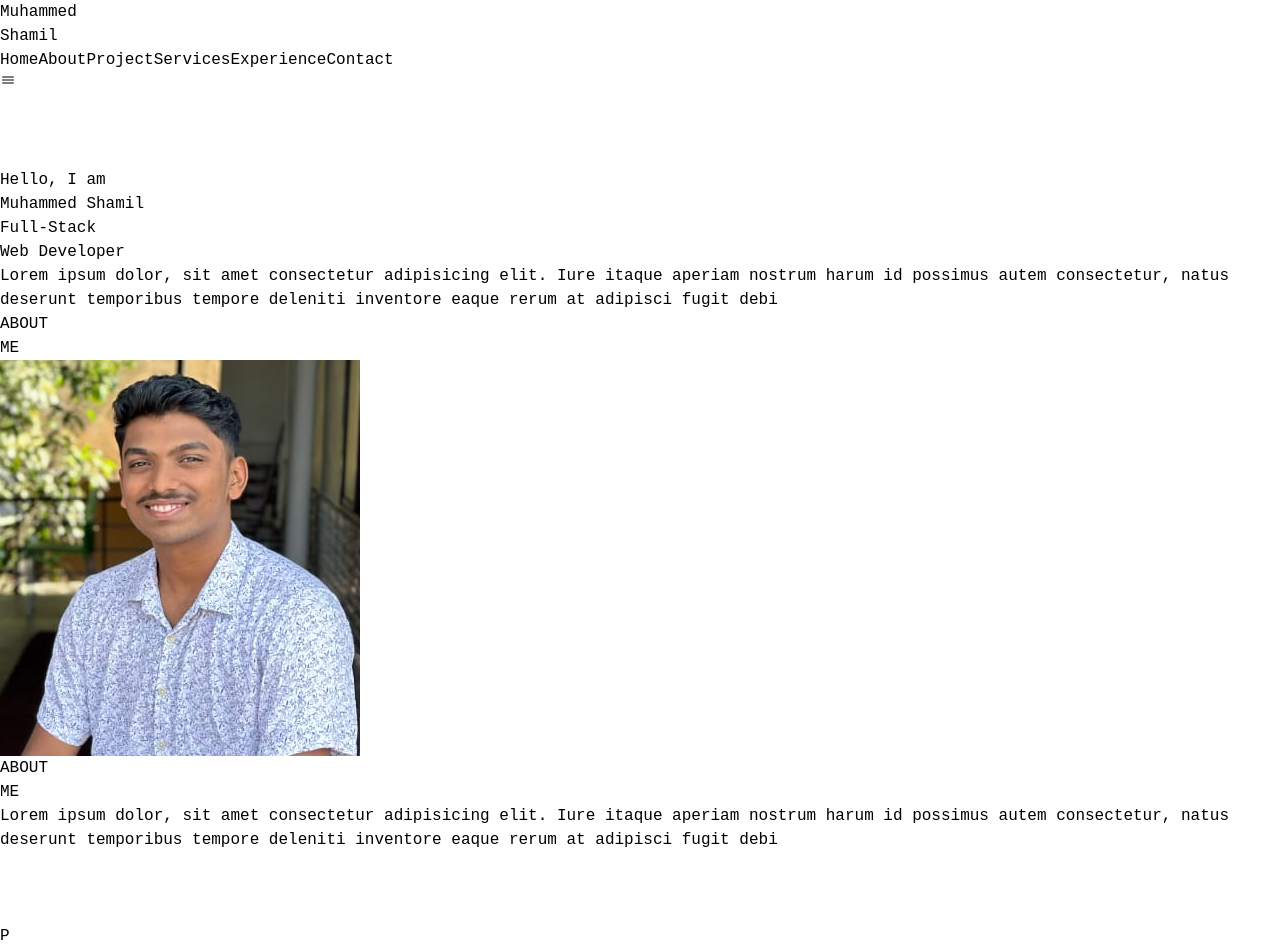
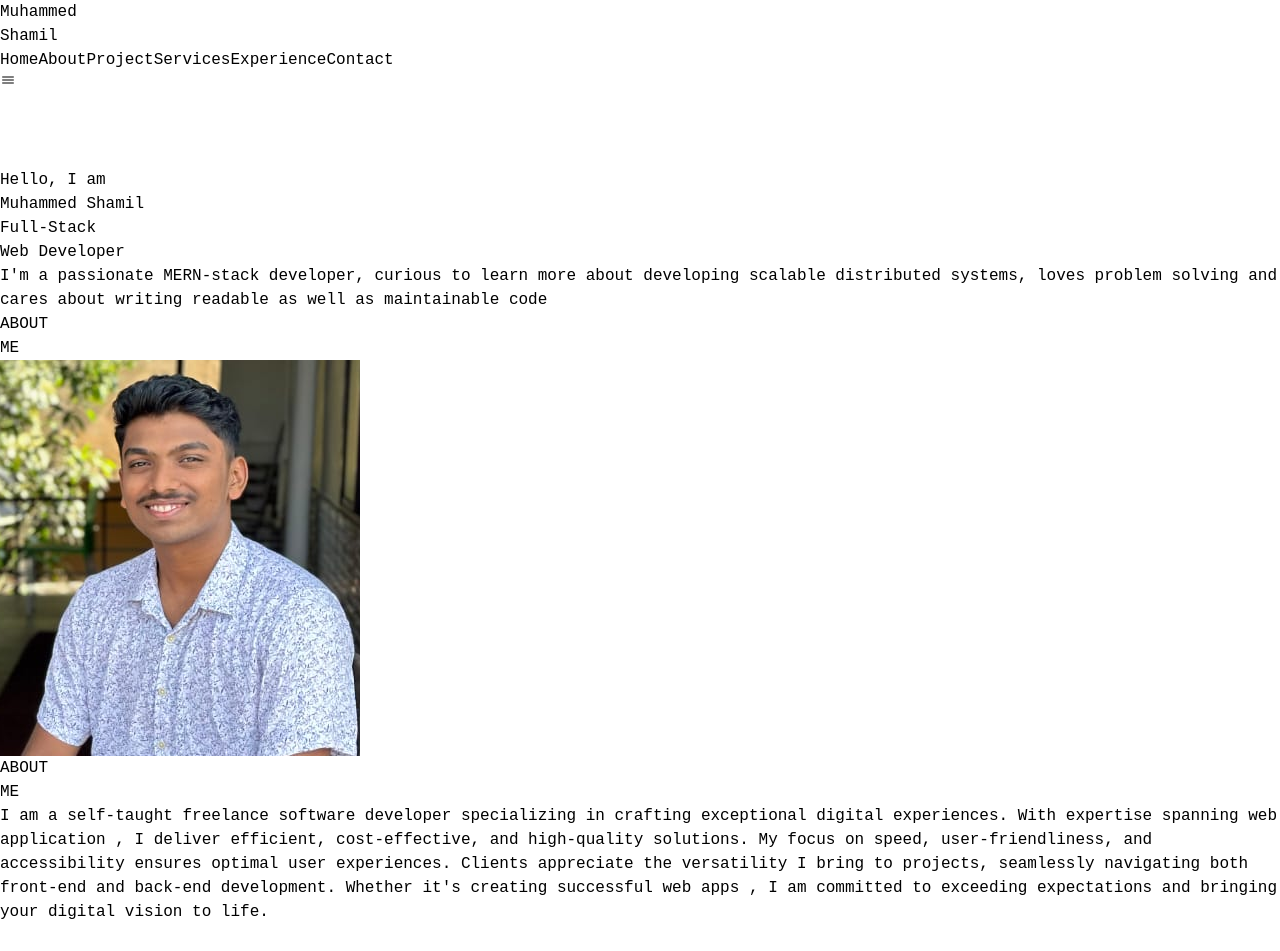
Before and after one commit to SHAMIL-VAKKAYIL/portfolio, a React (Vite) app: page / in a window 1280 px wide. Shown: the top 951 px of the page. Built offline with nearby package versions, Linux system fonts and the light colour scheme; a web font is replaced by a local one.

Commit message:
edit about

```diff
--- a/src/Components/About.jsx
+++ b/src/Components/About.jsx
@@ -14,7 +14,7 @@ function About() {
         </div>
         <div className="  justify-center w-[80%] ">
           <h1 className="text-4xl font-normal text-white hidden sm:flex gap-2"> ABOUT  <h1 className='text-[rgb(241,141,59)]'> ME</h1> </h1>
-          <p className='text-white sm:mt-10'>Lorem ipsum dolor, sit amet consectetur adipisicing elit. Iure itaque aperiam nostrum harum id possimus autem consectetur, natus deserunt temporibus tempore deleniti inventore eaque rerum at adipisci fugit debi</p>
+          <p className='text-white sm:mt-10'>I am a self-taught freelance software developer specializing in crafting exceptional digital experiences. With expertise spanning web application , I deliver efficient, cost-effective, and high-quality solutions. My focus on speed, user-friendliness, and accessibility ensures optimal user experiences. Clients appreciate the versatility I bring to projects, seamlessly navigating both front-end and back-end development. Whether it's creating successful web apps , I am committed to exceeding expectations and bringing your digital vision to life.</p>
         </div>
 
       </div>
--- a/src/Components/Hero.jsx
+++ b/src/Components/Hero.jsx
@@ -8,7 +8,7 @@ function Hero() {
                     <div className="flex flex-col gap-4">
                         <p className="text-2xl text-white"><span className="text-4xl text-white font-semibold">Hello,</span>   I am</p>
 
-                         <p className="text-3xl text-[rgb(241,141,59)]">Muhammed Shamil</p>
+                        <p className="text-3xl text-[rgb(241,141,59)]">Muhammed Shamil</p>
                         <div className="flex flex-col gap-4 font-bold">
                             <p className="text-4xl font-bold tracking-tight text-white sm:text-6xl ">Full-Stack</p>
                             <p className="text-4xl font-bold tracking-tight text-white sm:text-6xl flex md:justify-center lg:justify-normal  lg:ml-20 "> Web Developer</p>
@@ -16,9 +16,9 @@ function Hero() {
                     </div>
 
                 </div>
-                        <div className=" flex justify-center px-8 sm:px-0">
-                        <p className="sm:w-[40%] text-white">Lorem ipsum dolor, sit amet consectetur adipisicing elit. Iure itaque aperiam nostrum harum id possimus autem consectetur, natus deserunt temporibus tempore deleniti inventore eaque rerum at adipisci fugit debi</p>
-                        </div>
+                <div className=" flex justify-center px-8 sm:px-0">
+                    <p className="sm:w-[40%] text-white">I'm a passionate MERN-stack developer, curious to learn more about developing scalable distributed systems, loves problem solving and cares about writing readable as well as maintainable code</p>
+                </div>
             </div>
         </div>
     )
```
